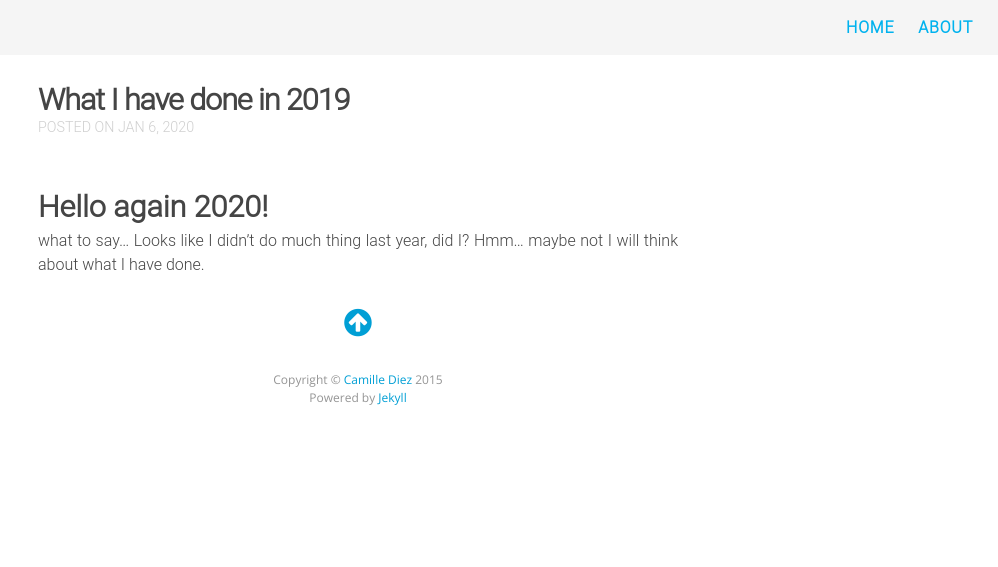
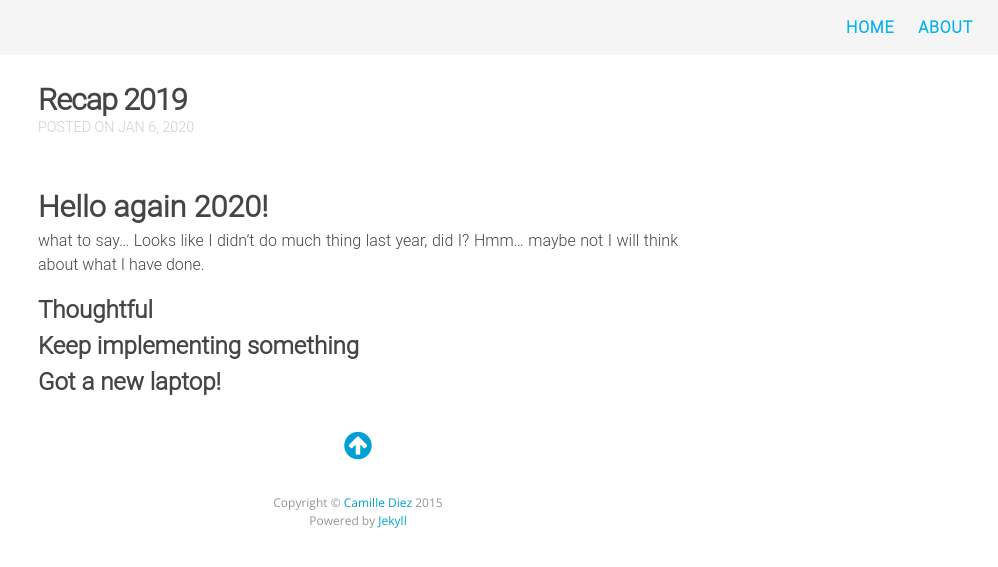
Before and after one commit to oat9002/oat9002.github.io, a Jekyll site: the page built from _posts/2020-01-06-what-I-have-done-in-2019.md, in a window 1280 px wide. Shown: the top 567 px of the page, without its empty margins (282-1280 px from the left). Built offline with Jekyll 4.4.1, drawn with Linux system fonts in a browser that asks for light colours; nearby versions of some CDN libraries.

Commit message:
Get topic

```diff
--- a/_posts/2020-01-06-what-I-have-done-in-2019.md
+++ b/_posts/2020-01-06-what-I-have-done-in-2019.md
@@ -1,8 +1,14 @@
 ---
 layout: post
-title: What I have done in 2019
+title: Recap 2019
 ---
 
 # Hello again 2020!
 
 what to say... Looks like I didn't do much thing last year, did I? Hmm... maybe not I will think about what I have done.
+
+## Thoughtful
+
+## Keep implementing something
+
+## Got a new laptop!
```
